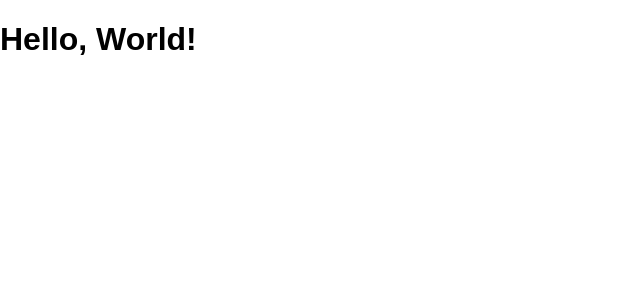
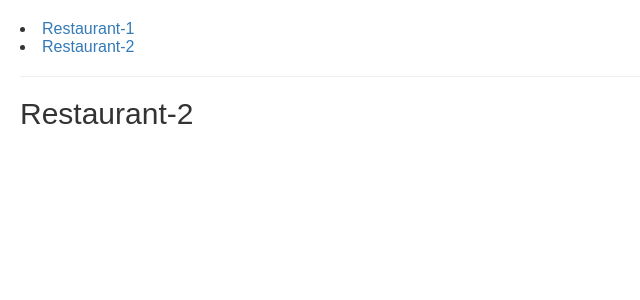
Before and after one commit to bdog72/food-dot-com, a React app: page /restaurants2 in a window 1280 px wide. Shown: the top 300 px of the page, without its empty margins (0-640 px from the left). Built offline with nearby package versions, Linux system fonts and the light colour scheme.

Commit message:
started a new restaurant app

```diff
--- a/package.json
+++ b/package.json
@@ -29,12 +29,15 @@
     "extract-text-webpack-plugin": "^2.1.0",
     "file-loader": "^0.11.1",
     "html-webpack-plugin": "^2.28.0",
+    "json-loader": "^0.5.4",
     "node-sass": "^4.5.2",
     "postcss-loader": "^1.3.3",
     "raw-loader": "^0.5.1",
     "react": "^15.5.4",
+    "react-bootstrap": "^0.31.0",
     "react-dom": "^15.5.4",
     "react-hot-loader": "next",
+    "react-router-dom": "^4.1.1",
     "redbox-react": "^1.3.6",
     "sass-loader": "^6.0.3",
     "style-loader": "^0.16.1",
--- a/src/components/App.js
+++ b/src/components/App.js
@@ -1,11 +1,9 @@
 import React, { Component } from 'react'
-
-class App extends Component {
+import ReactRouter from './ReactRouter'
+export default class App extends Component {
   render () {
     return <div>
-      <h1>Hello, World!</h1>
+      <ReactRouter />
     </div>
   }
 }
-
-export default App
--- /dev/null
+++ b/src/components/ReactRouter.js
@@ -0,0 +1,33 @@
+import React, { Component } from 'react'
+import { BrowserRouter as Router, Route, Link } from 'react-router-dom'
+
+const restaurants1 = () => (
+  <div>
+    <h2>Restaurant-1</h2>
+  </div>
+)
+
+const restaurants2 = () => (
+  <div>
+    <h2>Restaurant-2</h2>
+  </div>
+)
+
+const BasicExample = () => (
+  <Router>
+    <div>
+      <li><Link to='/'>Restaurant-1</Link></li>
+      <li><Link to='/restaurants2'>Restaurant-2</Link></li>
+      <hr />
+      <Route exact path='/' component={restaurants1} />
+      <Route exact path='/restaurants2' component={restaurants2} />
+    </div>
+  </Router>
+)
+export default class ReactRouter extends Component {
+  render () {
+    return <div>
+      <BasicExample />
+    </div>
+  }
+}
--- a/src/index.html
+++ b/src/index.html
@@ -5,6 +5,7 @@
   <meta name="viewport" content="width=device-width, user-scalable=no, minimum-scale=1.0, maximum-scale=1.0">
   <title>Food Dot Com</title>
   <style>#root .loading { position: fixed; top: 0; right: 0; left: 0; bottom: 0; display: flex; justify-content: center; align-items: center; }</style>
+  <link rel="stylesheet" href="https://maxcdn.bootstrapcdn.com/bootstrap/latest/css/bootstrap.min.css">
 </head>
 <body>
   <!-- This HTML file is a template. You can add webfonts, meta tags,
--- a/src/styles/screen.scss
+++ b/src/styles/screen.scss
@@ -8,6 +8,6 @@ html {
 }
 
 body {
-  margin: 0;
+  margin: 20px;
   font: $base-text-size / 1 $base-font-family;
 }
```
Also changed, not shown: 1 other file (tests, documents, lock files or other folders).
